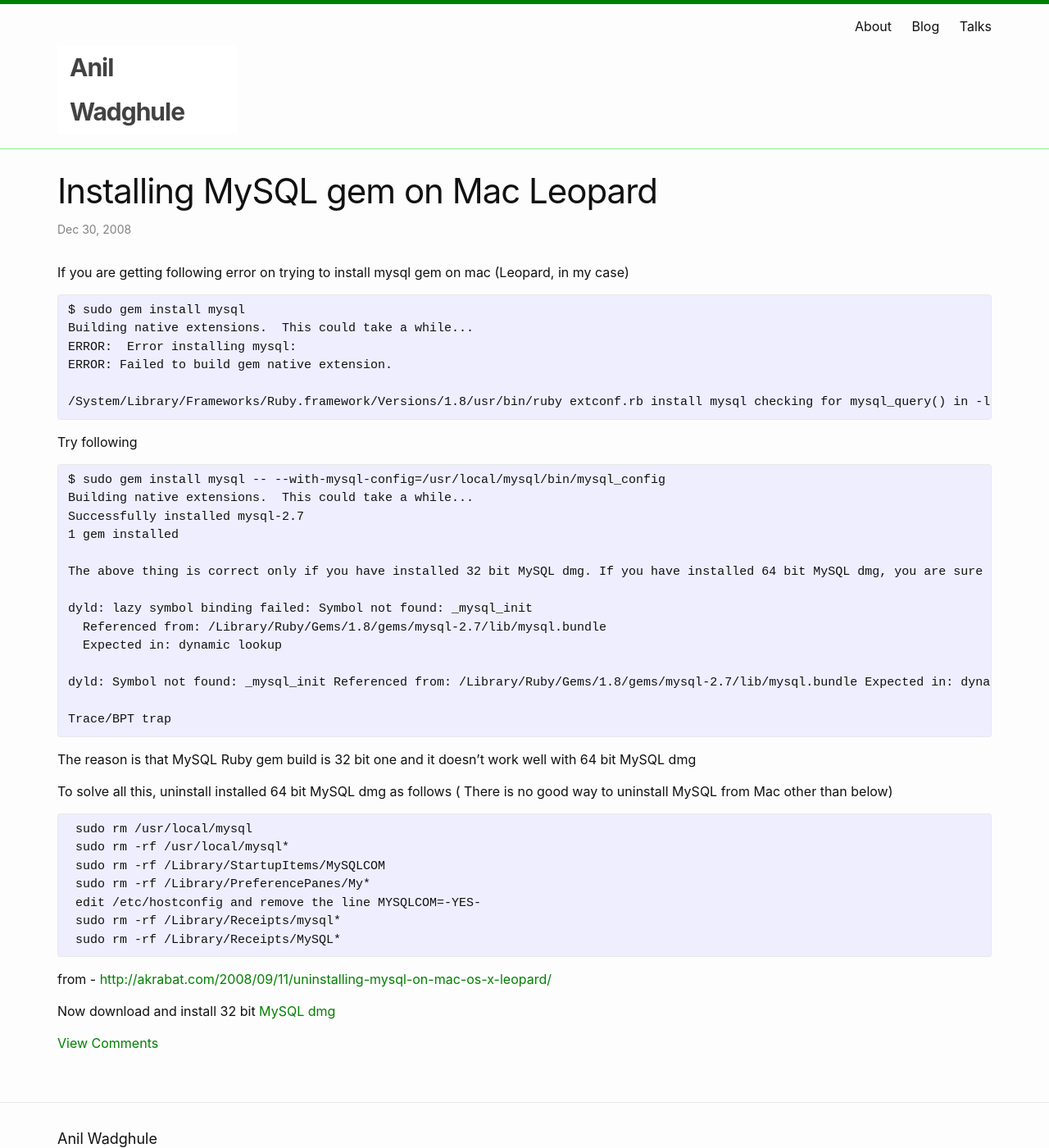
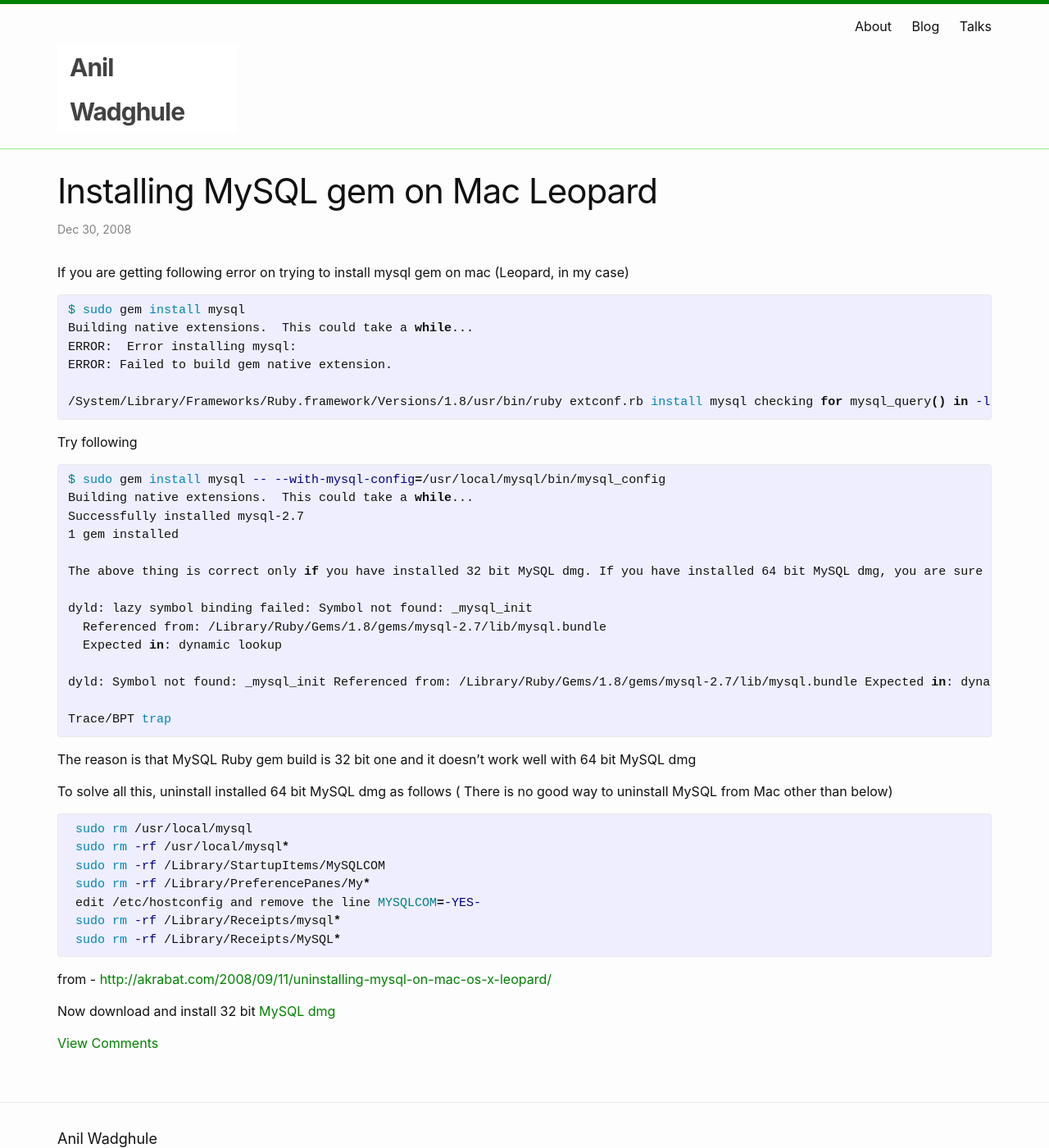
Before and after one commit to anildigital/anildigital.github.io, a Jekyll site: the page built from _blog/2008-12-30-installing-mysql-gem-on-mac-leopard.markdown, in a window 1280 px wide and 1400 px high. Shown: the whole window at 82% size. Built offline with Jekyll 4.4.1, drawn with Linux system fonts in a browser that asks for light colours; comment, search, counter and statistics services are not loaded.

Commit message:
Use syntax highlighter for code snippets

```diff
--- a/Gemfile
+++ b/Gemfile
@@ -27,3 +27,5 @@
 
 # Performance-booster for watching directories on Windows
 gem "wdm", "~> 0.1.0" if Gem.win_platform?
+
+gem "rouge", "~> 3.1.1"
--- a/_blog/2008-12-30-installing-mysql-gem-on-mac-leopard.markdown
+++ b/_blog/2008-12-30-installing-mysql-gem-on-mac-leopard.markdown
@@ -7,18 +7,18 @@
 
 If you are getting following error on trying to install mysql gem on mac (Leopard, in my case)
 
-<pre class="terminal">
+{% highlight shell %}
 $ sudo gem install mysql
 Building native extensions.  This could take a while...
 ERROR:  Error installing mysql:
 ERROR: Failed to build gem native extension.
 
 /System/Library/Frameworks/Ruby.framework/Versions/1.8/usr/bin/ruby extconf.rb install mysql checking for mysql_query() in -lmysqlclient... no checking for main() in -lm... yes checking for mysql_query() in -lmysqlclient... no checking for main() in -lz... yes checking for mysql_query() in -lmysqlclient... no checking for main() in -lsocket... no checking for mysql_query() in -lmysqlclient... no checking for main() in -lnsl... no checking for mysql_query() in -lmysqlclient... no extconf.rb failed Could not create Makefile due to some reason, probably lack of necessary libraries and/or headers.  Check the mkmf.log file for more details.  You may need configuration options.
-</pre>
+{% endhighlight %}
 
 Try following
 
-<pre class="terminal">
+{% highlight shell %}
 $ sudo gem install mysql -- --with-mysql-config=/usr/local/mysql/bin/mysql_config
 Building native extensions.  This could take a while...
 Successfully installed mysql-2.7
@@ -33,13 +33,13 @@
 dyld: Symbol not found: _mysql_init Referenced from: /Library/Ruby/Gems/1.8/gems/mysql-2.7/lib/mysql.bundle Expected in: dynamic lookup
 
 Trace/BPT trap
-</pre>
+{% endhighlight %}
 
 The reason is that MySQL Ruby gem build is 32 bit one and it doesn't work well with 64 bit MySQL dmg
 
 To solve all this, uninstall installed 64 bit MySQL dmg as follows ( There is no good way to uninstall MySQL from Mac other than below)
 
-<pre class="terminal">
+{% highlight shell %}
  sudo rm /usr/local/mysql
  sudo rm -rf /usr/local/mysql*
  sudo rm -rf /Library/StartupItems/MySQLCOM
@@ -47,7 +47,8 @@
  edit /etc/hostconfig and remove the line MYSQLCOM=-YES-
  sudo rm -rf /Library/Receipts/mysql*
  sudo rm -rf /Library/Receipts/MySQL*
-</pre>
+{% endhighlight %}
+
 from - [http://akrabat.com/2008/09/11/uninstalling-mysql-on-mac-os-x-leopard/](http://akrabat.com/2008/09/11/uninstalling-mysql-on-mac-os-x-leopard/)
 
 Now download and install 32 bit [MySQL dmg](http://dev.mysql.com/downloads/mysql/5.1.html#macosx-dmg)
--- a/_config.yml
+++ b/_config.yml
@@ -10,6 +10,7 @@
 
 # Build settings
 markdown: kramdown
+highlighter: rouge
 theme: minima
 plugins:
   - jekyll-feed
```
Also changed, not shown: Gemfile.lock.
